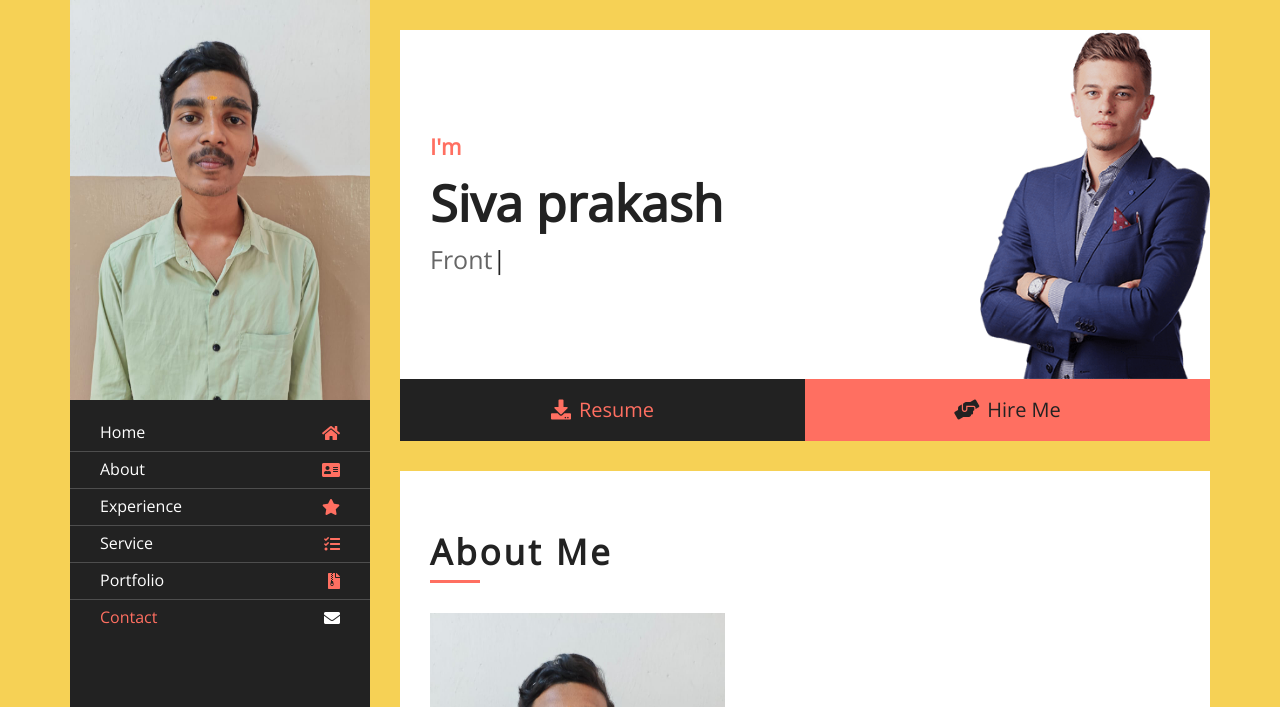
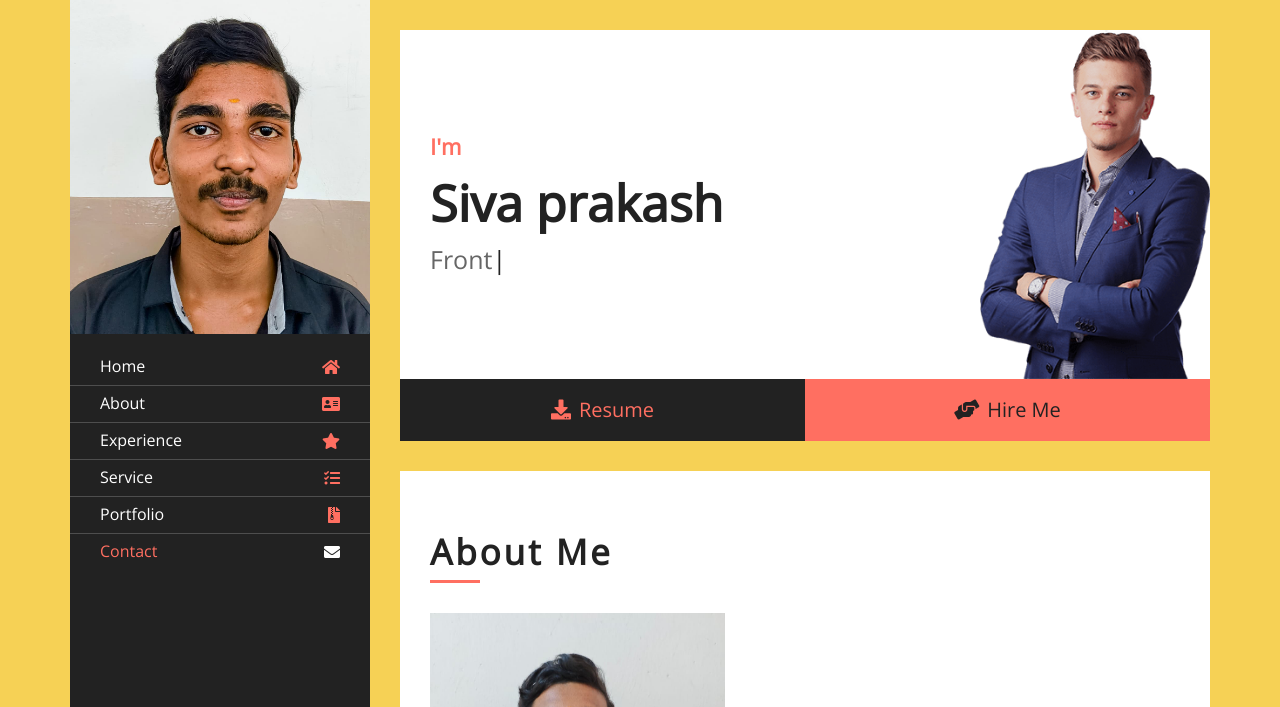
Before and after one commit to sivaprakash88133/portfolio-prakash, a plain HTML site: page index.html in a window 1280 px wide. Shown: the top 707 px of the page. Drawn offline with nearby package versions, Linux system fonts and the light colour scheme; files whose address does not match are found by name.

Commit message:
Update index.html

```diff
--- a/index.html
+++ b/index.html
@@ -28,7 +28,7 @@
         <div class="wrapper">
             <div class="sidebar">
                 <div class="sidebar-header">
-                    <img src="SIVA.JPG.jpeg" alt="Image">
+                    <img src="siva prakash.jpeg" alt="Image">
                 </div>
                 <div class="sidebar-content">
                     <nav class="navbar navbar-expand-md bg-dark navbar-dark">
```
